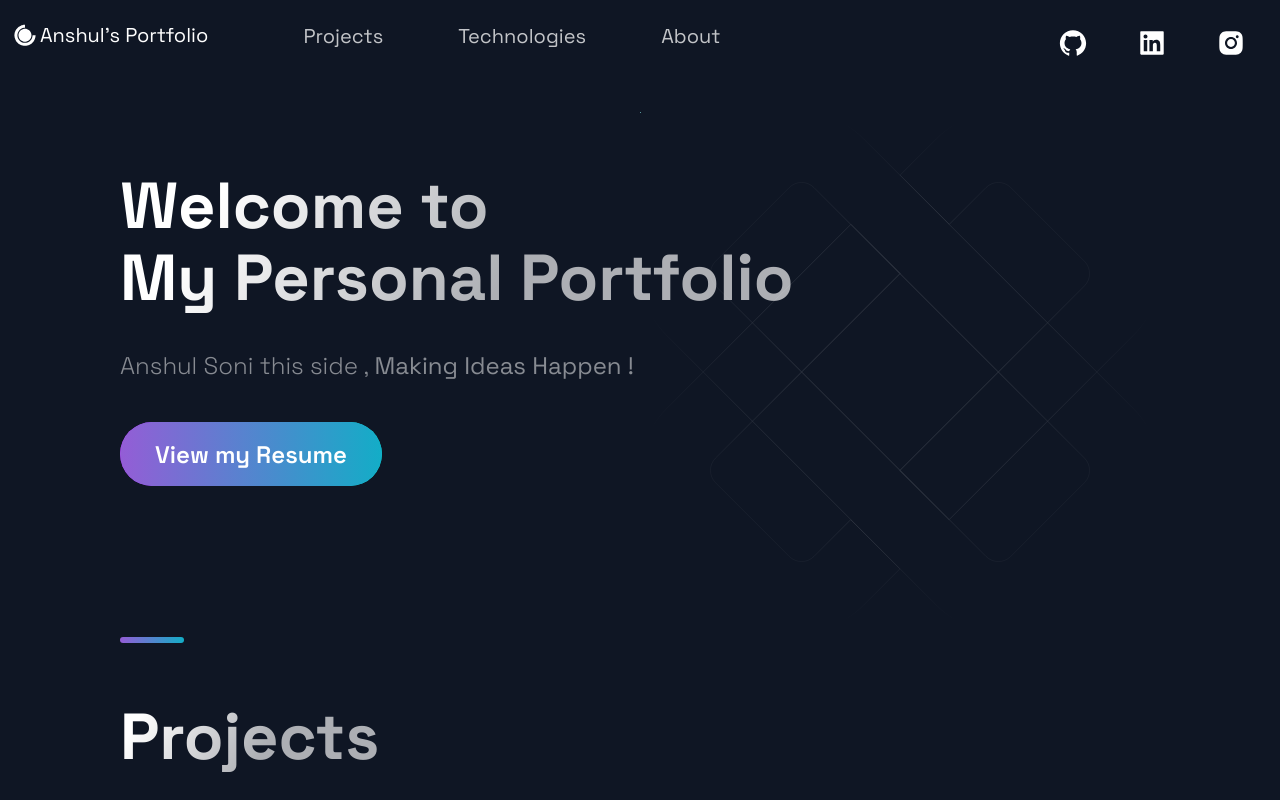
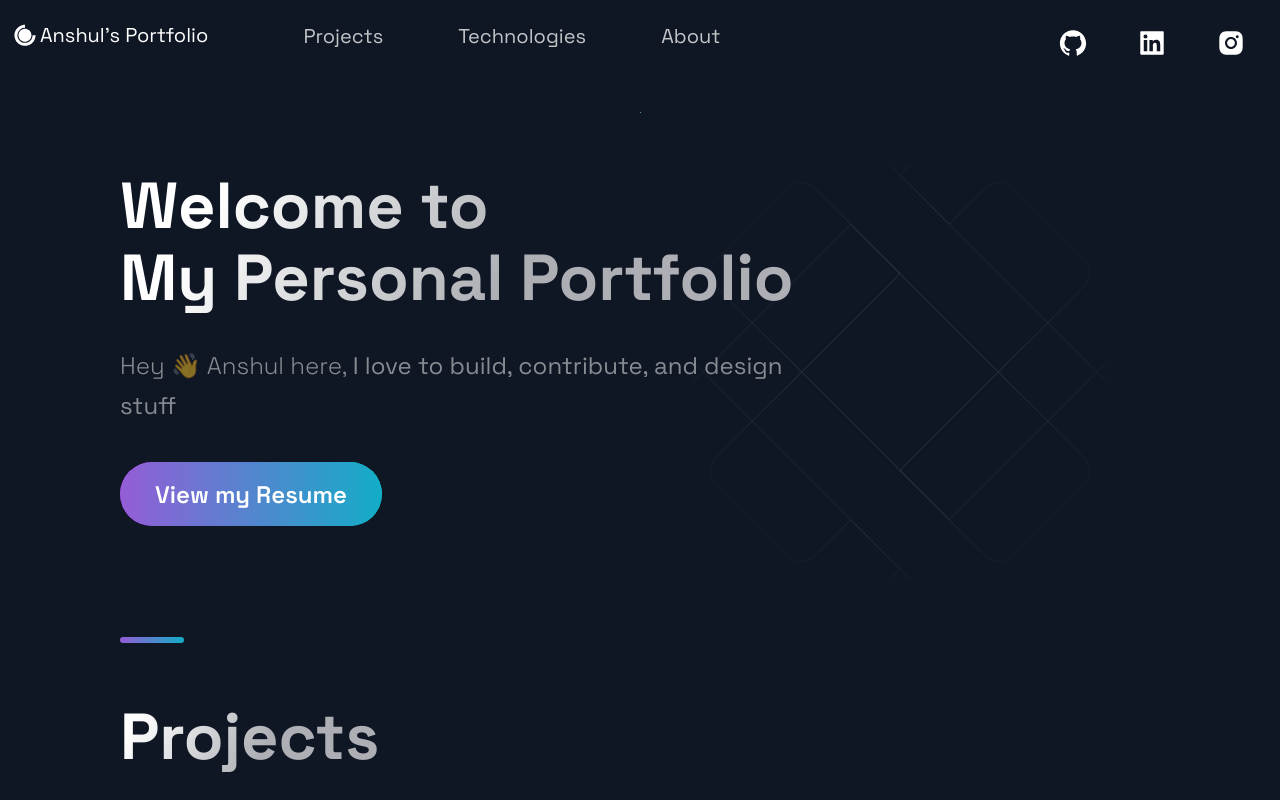
Before and after one commit to anshulsoni4/anshul-portfolio, a Next.js app: page / in a window 1280 px wide. Shown: the top 800 px of the page. Built offline with nearby package versions, Linux system fonts and the light colour scheme.

Commit message:
hero updates

```diff
--- a/src/components/Hero/Hero.js
+++ b/src/components/Hero/Hero.js
@@ -12,9 +12,9 @@ const Hero = (props) => (
         My Personal Portfolio
       </SectionTitle>
       <SectionText>
-      Anshul Soni this side , <b> Making Ideas Happen ! </b>
+      Hey 👋 Anshul here, <b> I love to build, contribute, and design stuff</b>
       </SectionText>
-      <Button onClick={() => window.location = 'https://drive.google.com/file/d/1btdFIYGSX9S_7kviH1uZqYTHuXaqN5Fu/view?usp=sharing'}>View my Resume</Button>
+      <Button onClick={() => window.location = 'https://flowcv.com/resume/1eeisod6l5'}>View my Resume</Button>
     </LeftSection>
   </Section>
 );
```
